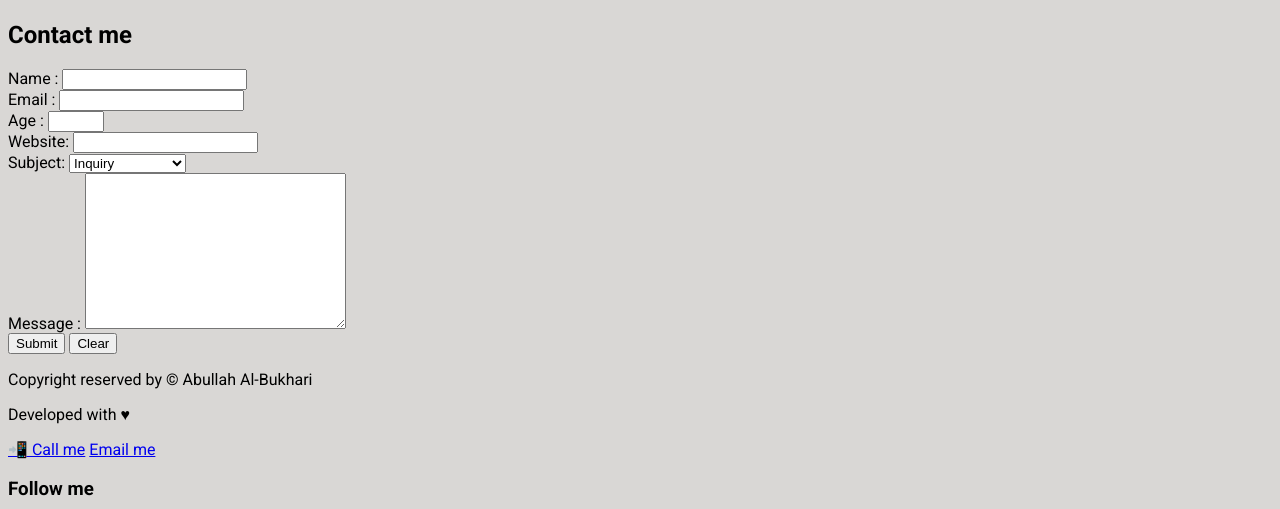
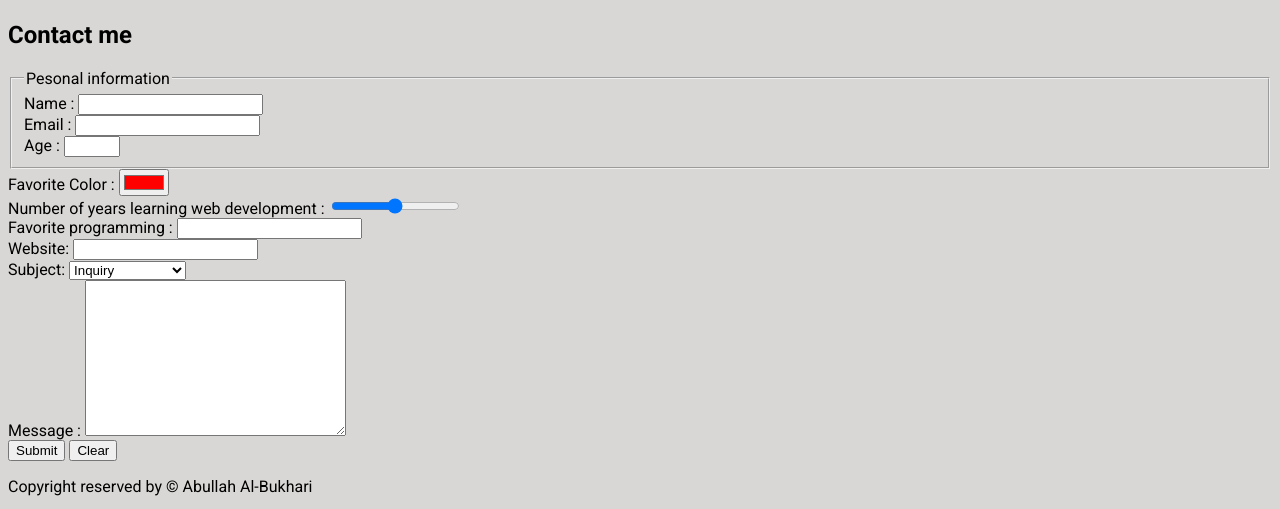
Before and after one commit to bukharibd/portfolio-html, a plain HTML site: page index.html in a window 1280 px wide. Shown: the part 1173-1682 px from the top of the page. Drawn offline with Linux system fonts and the light colour scheme.

Commit message:
Added advanced HTML

```diff
--- a/index.html
+++ b/index.html
@@ -150,14 +150,18 @@
       <section id="contact">
         <h2>Contact me</h2>
         <form action="https://formspree.io/f/mnnqzodj" method="POST">
+          <fieldset>
+            <legend>Pesonal information</legend>
             <div>
               <label for="name">Name :</label>
               <input type="text" id="name" name="name" required />
             </div>
+
             <div>
               <label for="email">Email :</label>
               <input type="email" id="email" name="email" required />
             </div>
+
             <div>
               <label for="age">Age :</label>
               <input
@@ -169,6 +173,50 @@
                 required
               />
             </div>
+          </fieldset>
+
+          <div>
+            <label for="favorite">Favorite Color :</label>
+            <input
+              type="color"
+              id="favorite"
+              name="favorite"
+              value="#ff0000"
+              required
+            />
+          </div>
+
+          <div>
+            <label for="experience"
+              >Number of years learning web development :</label
+            >
+            <input
+              type="range"
+              id="experience"
+              name="experience"
+              min="0"
+              max="10"
+              required
+            />
+          </div>
+
+          <div>
+            <label for="programming">Favorite programming :</label>
+            <input
+              list="languages"
+              id="programming"
+              name="programming"
+              required
+            />
+            <datalist id="languages">
+              <option value="C"></option>
+              <option value="C++"></option>
+              <option value="Python"></option>
+              <option value="Java"></option>
+              <option value="JavaScript"></option>
+            </datalist>
+          </div>
+
           <div>
             <label for="website">Website: </label>
             <input
@@ -187,6 +235,7 @@
               <option value="job">Job Oppertunity</option>
             </select>
           </div>
+
           <div>
             <label for="message">Message :</label>
             <textarea
```
Also changed, not shown: 1 other file. Lines whose indentation alone changed are shown as unchanged.
